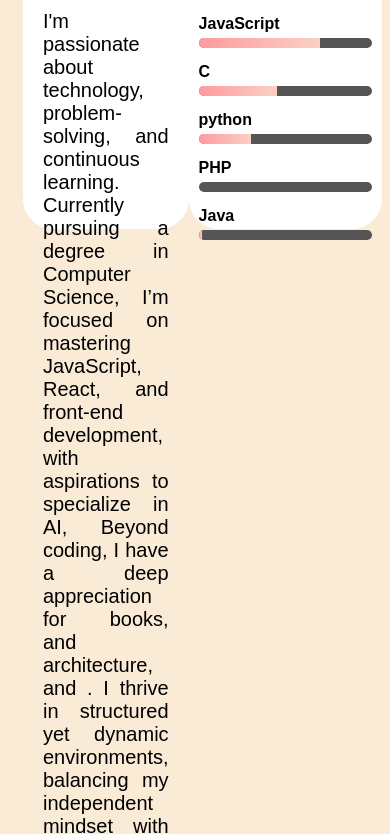
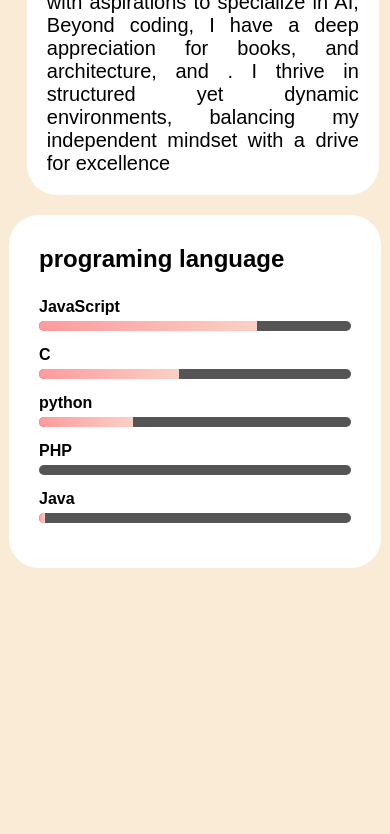
Before and after one commit to taieb-solimane/portfolio, a plain HTML site: page about/about.html in a window 390 px wide. Shown: the part 619-1453 px from the top of the page. After the commit the page ends 1207 px from the top, so only its background shows below. Drawn offline with nearby package versions, Linux system fonts and the light colour scheme.

Commit message:
Updated portfolio styles in about, contact, and home pages

```diff
--- a/about/about.css
+++ b/about/about.css
@@ -1,12 +1,13 @@
+* {
+  padding: 0;
+  margin: 0;
+}
 body {
   background-color: #FAEBD7;
   font-family: Arial, sans-serif;
-
-
 }
 
 .navbar {
-
   display: flex;
   align-items: center;
   justify-content: space-around;
@@ -14,7 +15,7 @@ body {
   background-color: #ffb3c1;
   box-shadow: 0 5px 15px rgba(0, 0, 0, 0.1);
 }
-.about .material-symbols-outlined{
+.about .material-symbols-outlined {
   color: black;
 }
 .material-symbols-outlined {
@@ -29,7 +30,6 @@ body {
   justify-content: center;
   text-align: center;
   margin-top: 20px;
-
 }
 
 img {
@@ -63,23 +63,23 @@ img {
   font-weight: bold;
   margin-top: 0.1%;
 }
-.abou{
+
+.abou {
   width: 40%;
   height: 300px;
   padding: 20px;
   background-color: white;
-  border:none;
-  border-radius:30px;
-  margin-left:4% ;
+  border: none;
+  border-radius: 30px;
+  margin-left: 4%;
 }
-.abou h2{
+.abou h2 {
   font-size: 30px;
   text-align: left;
   font-weight: normal;
   margin-top: 8px;
 }
-.abou p{
-
+.abou p {
   font-size: 20px;
   text-align: justify;
   font-weight: normal;
@@ -88,25 +88,25 @@ img {
   display: flex;
   justify-content: space-around;
   align-items: flex-start;
-
-
+  margin-top: 8%;
 }
 
-
-.skills{
+.skills {
   width: 350px;
   height: 300px;
   background-color: white;
-  border:none;
-  border-radius:30px;
+  border: none;
+  border-radius: 30px;
   margin: 20px auto;
-  padding: 10px;
+  padding: 30px;
 }
-
-.skill{
+.skills h2 {
+  margin-bottom: 8%;
+}
+.skill {
   margin-bottom: 15px;
 }
-.skill-name{
+.skill-name {
   font-weight: bold;
   display: block;
   margin-bottom: 5px;
@@ -123,3 +123,15 @@ img {
   background: linear-gradient(to right, #ff9a9e, #fad0c4);
   transition: width 1s ease-in-out;
 }
+
+@media (max-width: 768px) {
+
+  .abou-skills {
+    flex-direction: column;
+    align-items: center;
+  }
+  .abou, .skills {
+    width: 80%;
+    height: auto;
+  }
+}
--- a/contact/conatact.css
+++ b/contact/conatact.css
@@ -1,23 +1,26 @@
+*{
+  padding: 0;
+  margin: 0;
+}
 body {
   background-color: #FAEBD7;
   font-family: Arial, sans-serif;
   margin: 0;
   padding: 0;
 }
-.navbar{
+.navbar {
   display: flex;
   align-items: center;
   justify-content: space-around;
   height: 80px;
-  background-color:#ffb3c1;
+  background-color: #ffb3c1;
   box-shadow: 0 5px 15px rgba(0, 0, 0, 0.1);
-
 }
-.material-symbols-outlined{
+.material-symbols-outlined {
   cursor: pointer;
   color: white;
 }
-.contact .material-symbols-outlined{
+.contact .material-symbols-outlined {
   color: black;
 }
 .contac-me {
@@ -25,11 +28,9 @@ body {
   justify-content: space-between;
   padding: 20px;
 }
-
 .contac {
   width: 50%;
 }
-
 fieldset {
   margin-top: 5%;
   padding: 30px;
@@ -37,20 +38,17 @@ fieldset {
   border: none;
   border-radius: 10px;
 }
-
 fieldset p {
   color: #555;
   font-weight: bold;
   font-size: 24px;
   margin-bottom: 5%;
 }
-
 form {
   display: flex;
   flex-direction: column;
   gap: 15px;
 }
-
 .sendmsg {
   width: 100%;
   padding: 10px;
@@ -58,11 +56,9 @@ form {
   border: 1px solid #ccc;
   border-radius: 5px;
 }
-
 textarea.sendmsg {
   resize: vertical;
 }
-
 .btn {
   width: 150px;
   padding: 10px;
@@ -73,39 +69,49 @@ textarea.sendmsg {
   border-radius: 5px;
   align-self: flex-start;
 }
-
 .btn:hover {
   background-color: #ff4d6b;
 }
-
 .ressaux {
   display: flex;
   flex-direction: column;
   gap: 20px;
-  height:350px;
+  height: 350px;
   width: 30%;
   align-items: center;
   margin-right: 10%;
   margin-top: 7.5%;
-
   border-radius: 10px;
   background: linear-gradient(to right, #ff9a9e, #fad0c4);
   padding: 20px;
 }
-
 .ressaux p {
   font-size: 18px;
   font-weight: bold;
 }
-
 .ressaux a {
   font-size: 30px;
   color: #555;
   text-decoration: none;
   margin: 5px 0;
-
 }
-
 .ressaux a:hover {
   color: #ff6f91;
 }
+
+@media (max-width: 768px) {
+  .contac-me {
+    flex-direction: column;
+    align-items: center;
+  }
+  .contac, .ressaux {
+    width: 80%;
+    height: auto;
+    margin: 10px 0;
+  }
+  .ressaux{
+   flex-direction: row;
+
+
+  }
+}
--- a/home.css
+++ b/home.css
@@ -1,3 +1,7 @@
+*{
+  margin: 0;
+  padding: 0;
+}
 body{
   background-color: #FAEBD7;
   font-family: Arial, sans-serif;
```
